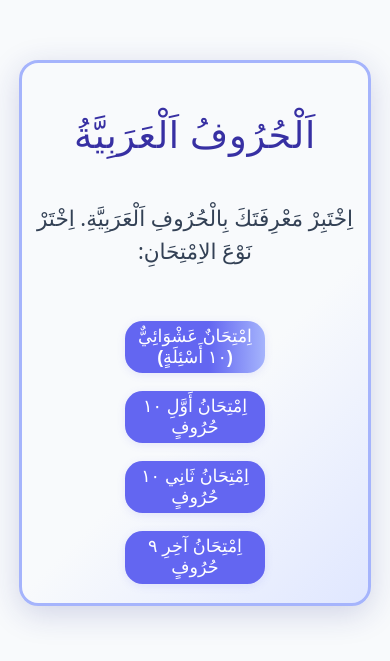
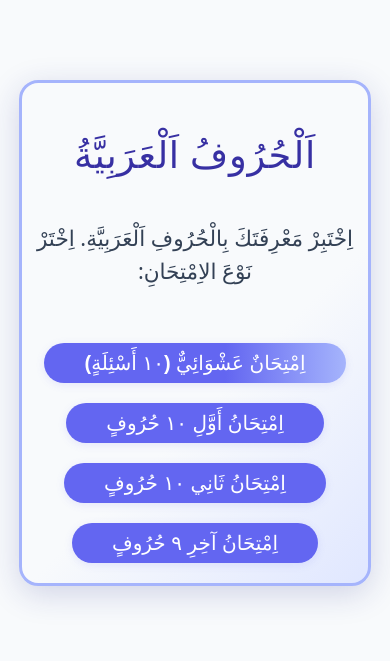
Before and after one commit to YousofFarrag/letrasarabe, a React (Vite) app: page / in a window 390 px wide. Shown: the part 121-782 px from the top of the page. Built offline with nearby package versions, Linux system fonts and the light colour scheme.

Commit message:
style: improve mobile layout, fit frame with margins, remove black background

```diff
--- a/src/index.css
+++ b/src/index.css
@@ -129,8 +129,9 @@ body {
   padding: 0.4em 1.1em;
   transition: background 0.2s, border 0.2s, color 0.2s, box-shadow 0.2s;
   box-shadow: 0 1px 4px 0 rgba(99, 102, 241, 0.07);
-  min-width: 80px;
-  max-width: 180px;
+  min-width: 120px;
+  max-width: 100%;
+  white-space: nowrap;
   box-sizing: border-box;
 }
 .option-btn.selected {
@@ -178,8 +179,11 @@ body {
   margin-top: 1.2em;
   box-shadow: 0 2px 8px 0 rgba(99, 102, 241, 0.13);
   transition: background 0.2s, transform 0.1s;
-  min-width: 80px;
-  max-width: 180px;
+  min-width: 180px;
+  max-width: 100%;
+  padding-left: 2em;
+  padding-right: 2em;
+  white-space: nowrap;
   box-sizing: border-box;
 }
 .action-btn:hover, .restart-btn:hover {
@@ -211,16 +215,16 @@ body {
   color: #fff;
   border: none;
   border-radius: 2em;
-  font-size: 1.25em;
+  font-size: 1.15em;
   font-weight: 700;
-  padding: 0.4em 2em;
+  padding: 0.4em 0.8em;
   box-shadow: 0 2px 8px 0 rgba(245, 158, 66, 0.13);
   transition: background 0.2s, transform 0.1s;
   opacity: 0.98;
   text-align: center;
   width: fit-content;
-  min-width: 120px;
-  max-width: 220px;
+  min-width: 80px;
+  max-width: 160px;
 }
 .home-btn-inside:hover {
   background: #ea580c;
@@ -229,14 +233,20 @@ body {
 @media (max-width: 600px) {
   .home-btn-inside {
     font-size: 1em;
-    padding: 0.3em 1.2em;
-    margin-top: 2.2rem;
+    min-width: 60px;
+    padding-left: 0.5em;
+    padding-right: 0.5em;
   }
   .action-btn, .restart-btn, .home-btn-inside {
-    font-size: 1.1em;
-    padding: 0.3em 0.7em;
-    min-width: 70px;
-    max-width: 140px;
+    font-size: 1.25em;
+    min-width: 180px;
+    max-width: 100%;
+    padding-left: 2em;
+    padding-right: 2em;
+    white-space: nowrap;
+  }
+  .options-grid .option-btn {
+    min-width: 90px;
   }
 }
 
```
